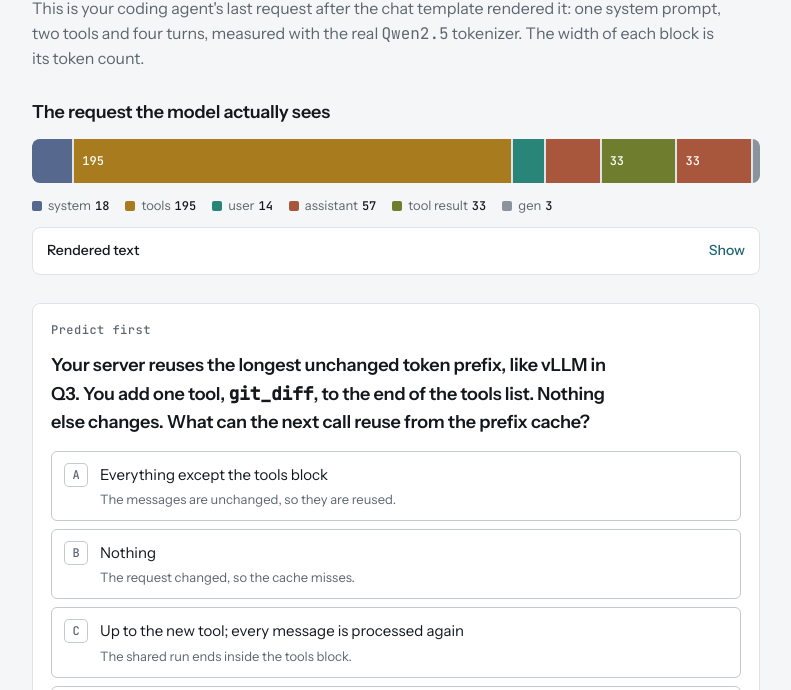
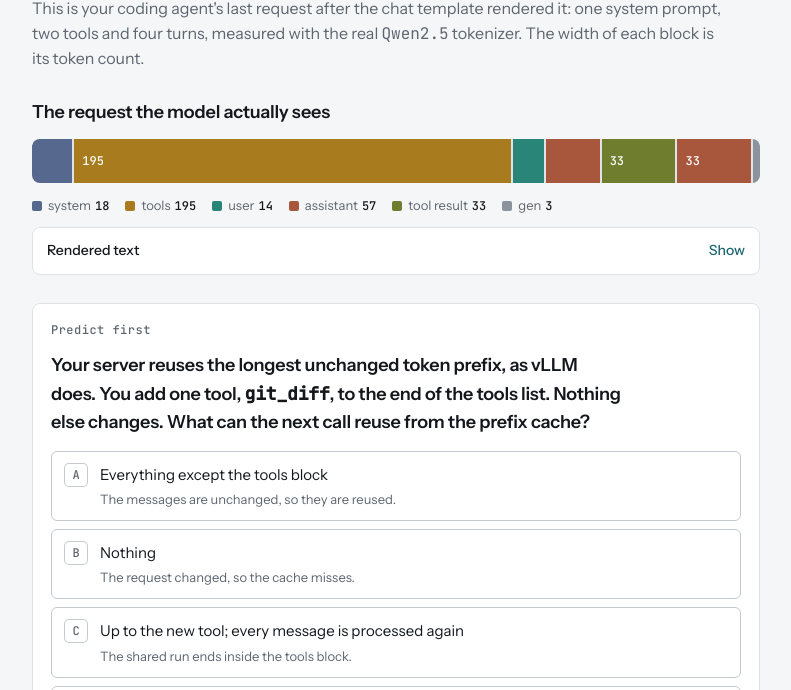
Before and after one commit to ITZSHOAIB/agent-tutor, a plain HTML site: page examples/cache-explorer/cache-explorer.html in a window 1280 px wide. Shown: the part 110-800 px from the top of the page, without its empty margins (244-1035 px from the left). Drawn offline with Linux system fonts and the light colour scheme.

Commit message:
Use examples from many subjects; drop personal details from the example (0.3.1)
Co-Authored-By: Claude Opus 5.5 <noreply@anthropic.com>

```diff
--- a/examples/cache-explorer/cache-explorer.html
+++ b/examples/cache-explorer/cache-explorer.html
@@ -135,7 +135,7 @@ footer p { max-width: 70ch; }
 
   <section class="card" id="predict" aria-labelledby="p-h">
     <div class="eyebrow">Predict first</div>
-    <h2 id="p-h">Your server reuses the longest unchanged token prefix, like vLLM in Q3. You add one tool, <span class="mono">git_diff</span>, to the end of the tools list. Nothing else changes. What can the next call reuse from the prefix cache?</h2>
+    <h2 id="p-h">Your server reuses the longest unchanged token prefix, as vLLM does. You add one tool, <span class="mono">git_diff</span>, to the end of the tools list. Nothing else changes. What can the next call reuse from the prefix cache?</h2>
     <div class="opts" role="radiogroup" aria-labelledby="p-h" id="opts"></div>
     <div>
       <div class="hint" id="conf-l" style="margin-bottom:6px">How sure are you?</div>
```
Also changed, not shown: examples/cache-explorer/cache-explorer.src.html (+1 -1 lines), .claude-plugin/plugin.json, 9 other files.
